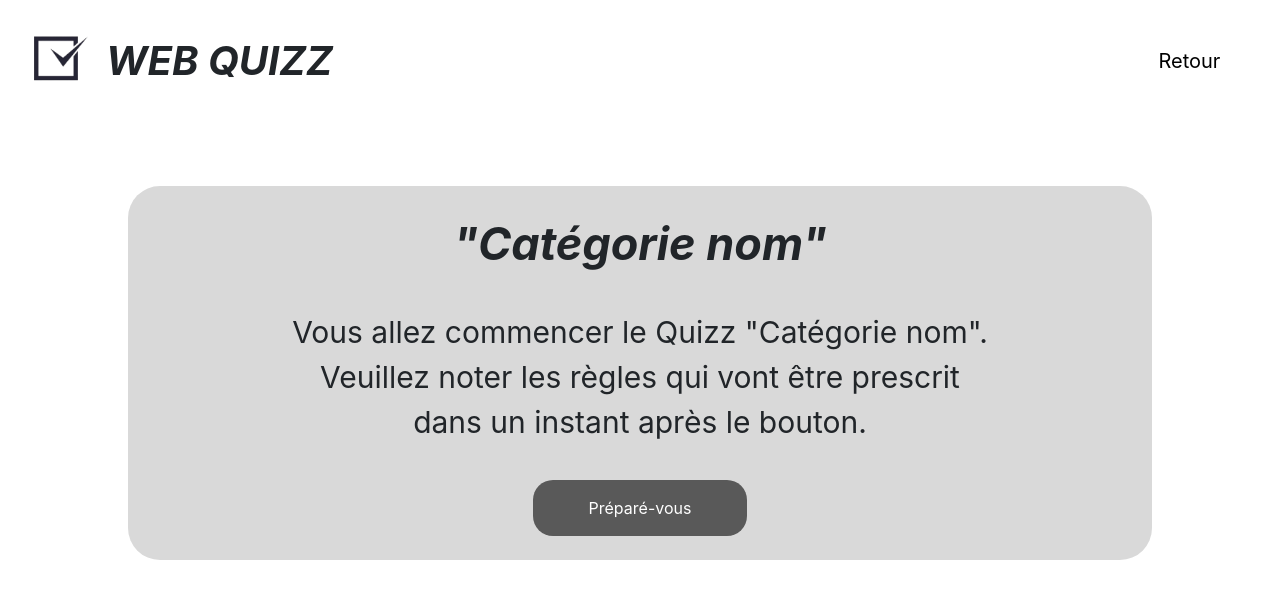
After one commit to Icaress/WEB-QUIZZ, a PHP site: the page made by Page_règle/Règle.php in a window 1280 px wide. The commit adds this page. Shown: the top 599 px of the page. Run offline with PHP 8.4, Linux system fonts and the light colour scheme.

Commit message:
Leon 24/04/2026 règle terminer + avancement de admin panel

```diff
--- /dev/null
+++ b/Page_règle/Règle.js
@@ -0,0 +1,3 @@
+document.addEventListener('DOMContentLoaded',function(){
+    document.getElementById('Présentation').style.display = 'block';
+});
--- /dev/null
+++ b/Page_règle/Règle.php
@@ -0,0 +1,39 @@
+<!DOCTYPE html>
+<html lang="en">
+<head>
+    <meta charset="UTF-8">
+    <meta name="viewport" content="width=device-width, initial-scale=1.0">
+    <link href="https://cdn.jsdelivr.net/npm/bootstrap@5.3.8/dist/css/bootstrap.min.css" rel="stylesheet" integrity="sha384-sRIl4kxILFvY47J16cr9ZwB07vP4J8+LH7qKQnuqkuIAvNWLzeN8tE5YBujZqJLB" crossorigin="anonymous">
+    <script src="https://cdn.jsdelivr.net/npm/bootstrap@5.3.8/dist/js/bootstrap.bundle.min.js" integrity="sha384-FKyoEForCGlyvwx9Hj09JcYn3nv7wiPVlz7YYwJrWVcXK/BmnVDxM+D2scQbITxI" crossorigin="anonymous"></script>
+    <script src="../Fonction/show.js"></script>
+    <script src="Règle.js"></script>
+    <link rel="stylesheet" href="règle.css">
+    <title>Règle</title>
+</head>
+<header>
+    <div class="d-flex align-items-center justify-content-between p-3">
+        <div class="d-flex align-items-center">
+            <img src="../Image/logo_site_WEB_QUIZZ.png" alt="" width="90" height="90" class="rounded">
+            <p class="fw-bold fst-italic fs-1 mb-0">WEB QUIZZ</p>
+        </div>
+        <a href="../Page_accueil/Accueil.php" id="retour">Retour</a>
+    </div>
+</header>
+<body>
+    <section class='section' id="Présentation">
+        <div class="text-center m-3 p-4 rounded-5" id="desc">
+            <p class="p1">"Catégorie nom"</p>
+            <p class="p2">Vous allez commencer le Quizz "Catégorie nom". Veuillez noter les règles qui vont être prescrit dans un instant après le bouton.</p>
+            <button onclick="show('Règle')" class="btn">Préparé-vous</button>
+        </div>
+    </section>
+
+    <section class='section' id="Règle">
+        <div class="text-center p-4 rounded-5 mt-" id="desc_2">
+            <p class="p1">Les Règles</p>
+            <p class="p2_">-Le QCM sera lancé en pleine écran, si vous le quittez vous serez sanctionné .<br>-Si vous changer d’onglet cela sera détecter et vous serez également sanctionné.<br>-Le QCM aura un temp défini selon le créateur de celui-ci.<br>-Les pages ne seront pas modifiable ni sélectionnable durant le QCM.</p>
+            <button onclick="window.location.href='../Question/QUIZZ.php'" class="btn">Commencer</button>
+        </div>
+    </section>
+</body>
+</html>
--- a/Page_règle/règle.css
+++ b/Page_règle/règle.css
@@ -38,7 +38,21 @@
     align-items: center !important;
 }
 
-body #desc button {
+#desc_2 {
+    background-color: #D9D9D9;
+    display: flex;
+    flex-direction: column;
+    justify-content: space-evenly;
+    gap: 1rem;
+    margin-left: 10% !important;
+    margin-right: 10% !important;
+    margin-top: 3% !important;
+    align-items: center !important;
+}
+
+
+body #desc button,
+body #desc_2 button{
     color: white;
     background: #595959;
     border-radius: 20px;
@@ -46,7 +60,7 @@ body #desc button {
     max-width: 314px;
 }
 
-#Présentation a{
+header a{
     font-size: 20px;
     color: black;
     font-weight: normal;
@@ -54,14 +68,20 @@ body #desc button {
     font-style: normal;
     margin-right: 3% !important;
 }
-
-#Présentation a{
+header a{
     padding: 0.5%;
     border-radius: 15px;
     transition: background-color 0.2s ease;
 }
 
-#Présentation a:hover {
+header a:hover {
     background-color: #D9D9D9 !important;
     color: black !important;
 }
+.p2_{
+    text-align: center;
+    font-size: 25px;
+    max-width: 800px;
+    margin: 0 auto; /* centre le bloc */
+    margin-bottom: 2%;
+}
```
Also changed, not shown: Admin/Admin_panel.php (+10 -0 lines), Page_règle/Règle.html (deleted, +0 -33 lines).
